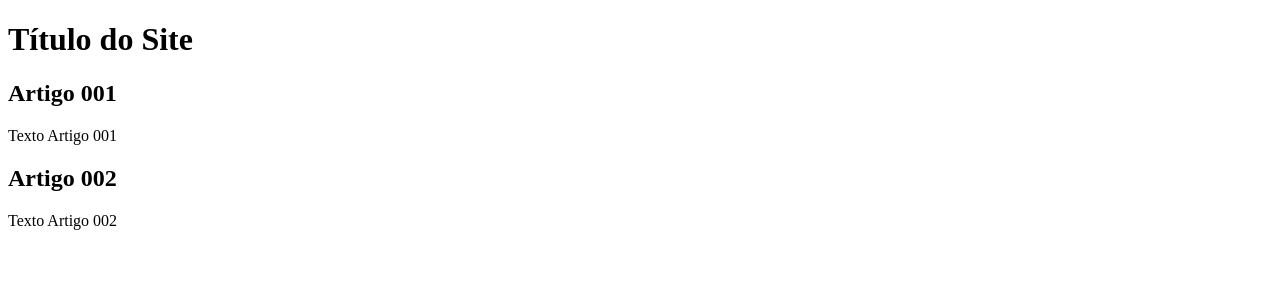
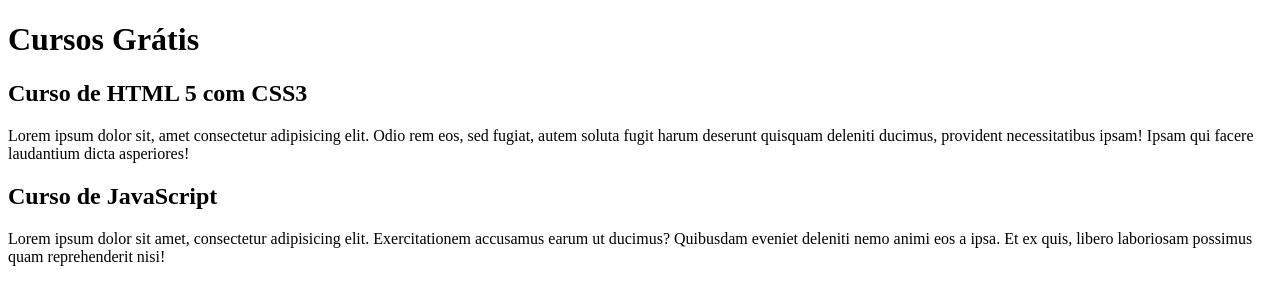
Before and after one commit to RodrigoAndrade213/projeto-site, a plain HTML site: page index.html in a window 1280 px wide. Drawn offline with Linux system fonts and the light colour scheme.

Commit message:
comecei a escrever o conteúdo

```diff
--- a/index.html
+++ b/index.html
@@ -9,15 +9,15 @@
 <body>
 <main>
     <header>
-        <h1>Título do Site</h1>
+        <h1>Cursos Grátis</h1>
     </header>
     <article>
-        <h2>Artigo 001</h2>
-        <p>Texto Artigo 001</p>
+        <h2>Curso de HTML 5 com CSS3</h2>
+        <p>Lorem ipsum dolor sit, amet consectetur adipisicing elit. Odio rem eos, sed fugiat, autem soluta fugit harum deserunt quisquam deleniti ducimus, provident necessitatibus ipsam! Ipsam qui facere laudantium dicta asperiores!</p>
     </article>
     <article>
-        <h2>Artigo 002</h2>
-        <p>Texto Artigo 002</p>
+        <h2>Curso de JavaScript</h2>
+        <p>Lorem ipsum dolor sit amet, consectetur adipisicing elit. Exercitationem accusamus earum ut ducimus? Quibusdam eveniet deleniti nemo animi eos a ipsa. Et ex quis, libero laboriosam possimus quam reprehenderit nisi!</p>
     </article>
 </main>
 
```
